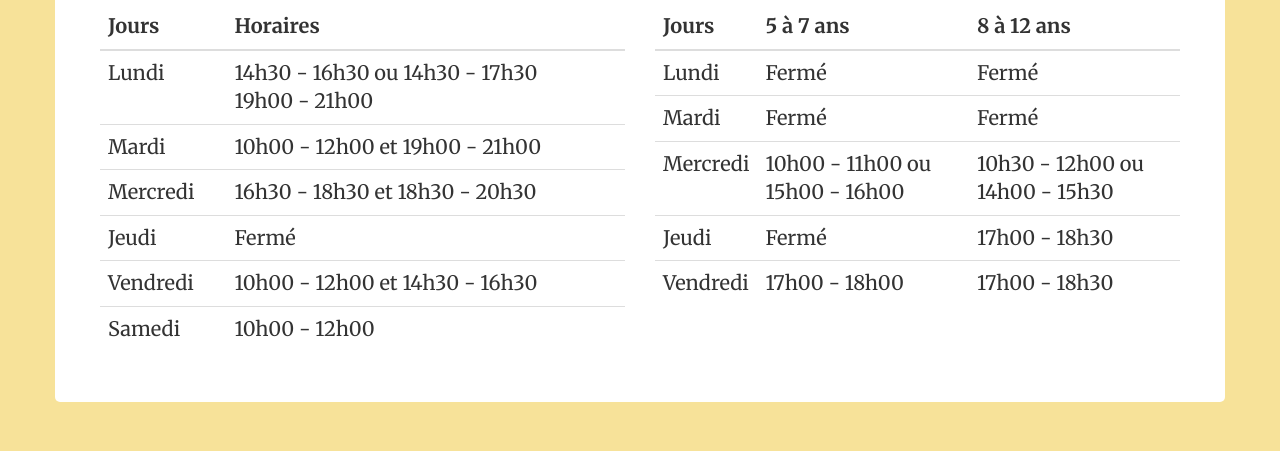
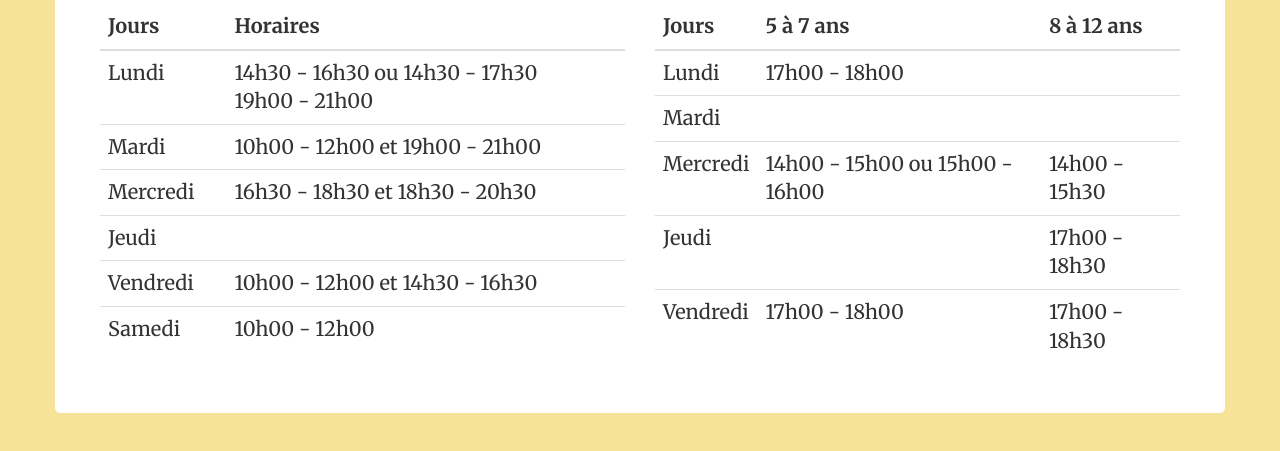
Before and after one commit to camilleanelli/baobazart, a plain HTML site: page planning.html in a window 1280 px wide. Shown: the part 189-640 px from the top of the page. Drawn offline with nearby package versions, Linux system fonts and the light colour scheme.

Commit message:
change planning and prices

```diff
--- a/planning.html
+++ b/planning.html
@@ -108,7 +108,7 @@
                 </tr>
                 <tr>
                   <td>Jeudi</td>
-                  <td>Fermé</td>
+                  <td></td>
                 </tr>
                 <tr>
                   <td>Vendredi</td>
@@ -136,22 +136,22 @@
               <tbody>
                 <tr>
                   <td>Lundi</td>
-                  <td>Fermé</td>
-                  <td>Fermé</td>
+                  <td>17h00 - 18h00</td>
+                  <td></td>
                 </tr>
                 <tr>
                   <td>Mardi</td>
-                  <td>Fermé</td>
-                  <td>Fermé</td>
+                  <td></td>
+                  <td></td>
                 </tr>
                 <tr>
                   <td>Mercredi</td>
-                  <td>10h00 - 11h00 ou 15h00 - 16h00</td>
-                  <td>10h30 - 12h00 ou 14h00 - 15h30</td>
+                  <td>14h00 - 15h00 ou 15h00 - 16h00</td>
+                  <td>14h00 - 15h30</td>
                 </tr>
                 <tr>
                   <td>Jeudi</td>
-                  <td>Fermé</td>
+                  <td></td>
                   <td>17h00 - 18h30</td>
                 </tr>
                 <tr>
```
Also changed, not shown: price.html (+2 -2 lines).
